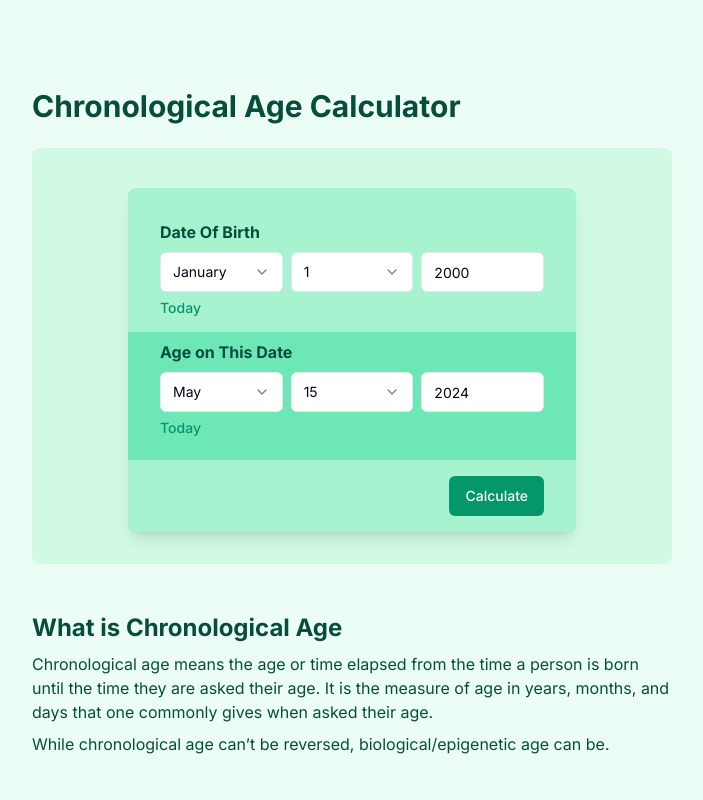
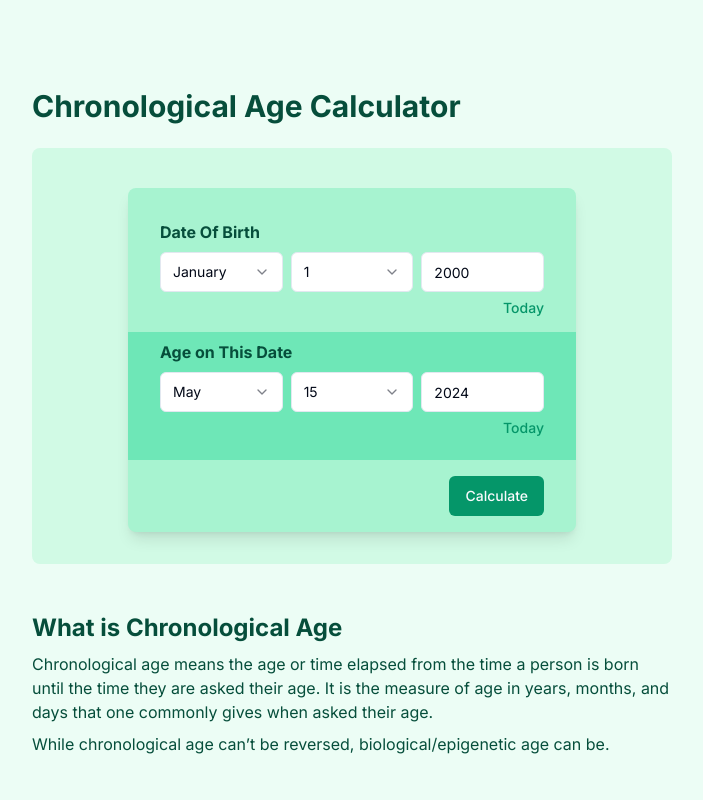
Before and after one commit to CbZeroZero/chronological-age-calculator, a Next.js app: page / in a window 1280 px wide. Shown: the top 800 px of the page, without its empty margins (288-991 px from the left). Built offline with nearby package versions, Linux system fonts and the light colour scheme.

Commit message:
Smooth scrolling age result

```diff
--- a/app/page.tsx
+++ b/app/page.tsx
@@ -1,6 +1,6 @@
 'use client';
 
-import React, { useState } from 'react';
+import React, { useState, useRef, useEffect } from 'react';
 
 import {
   Select,
@@ -14,6 +14,7 @@ import { Button } from '@/components/ui/button';
 
 
 export default function Home() {
+  const resultDivRef = useRef<HTMLDivElement>(null);
   const [birthMonth, setBirthMonth] = useState<number>(1);
   const [birthDay, setBirthDay] = useState<number>(1);
   const [birthYear, setBirthYear] = useState<number>(2000);
@@ -175,6 +176,11 @@ export default function Home() {
     setShowResult(true);
   };
 
+  useEffect(() => {
+    if (showResult && age && resultDivRef.current) {
+      resultDivRef.current.scrollIntoView({ behavior: 'smooth', block: 'center' });
+    }
+  }, [showResult, age]);
 
   const getDaysInMonth = (year: number, month: number) => {
     if (year === undefined) {
@@ -308,7 +314,7 @@ export default function Home() {
                 />
               </div>
             </div>
-            <div className='w-full flex justify-start pl-4'>
+            <div className='w-full flex justify-end pr-4'>
               <Button variant="link" className='text-emerald-600 pt-0 m-0'
                 onClick={onSetBirthToday}
               >
@@ -371,7 +377,7 @@ export default function Home() {
                   />
                 </div>
               </div>
-              <div className='w-full flex justify-start pl-4'>
+              <div className='w-full flex justify-end pr-4'>
                 <Button variant="link" className='text-emerald-600 pt-0 m-0'
                   onClick={onSetAgeToday}>
                   Today
@@ -379,6 +385,10 @@ export default function Home() {
               </div>
 
             </div>
+            {
+              hasError &&
+              <p className='text-xs text-red-600 text-right mr-8 mt-1'>Date of Birth cannot be after the Age on This Date</p>
+            }
             <div className='flex justify-end w-full'>
               <Button
                 onClick={calculateAge}
@@ -394,7 +404,9 @@ export default function Home() {
         {showResult && age && (
           <>
             <h2 className="text-emerald-900	text-2xl font-bold mb-2 mt-12">Your Age</h2>
-            <div className="bg-emerald-100 flex flex-col items-center w-full flex-1 py-8 text-center rounded-lg">
+            <div className="bg-emerald-100 flex flex-col items-center w-full flex-1 py-8 text-center rounded-lg"
+              ref={resultDivRef}
+            >
               <div className="bg-emerald-200 rounded-lg shadow-lg p-8 max-w-md w-full">
                 <div className="bg-emerald-300 p-2 rounded-xl border border-stone-50">
                   <p className='text-emerald-900 font-bold text-base text-left font-bold'>
```
